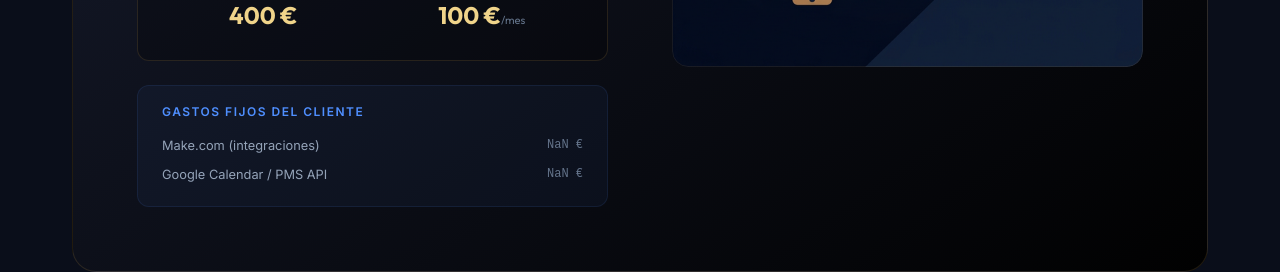
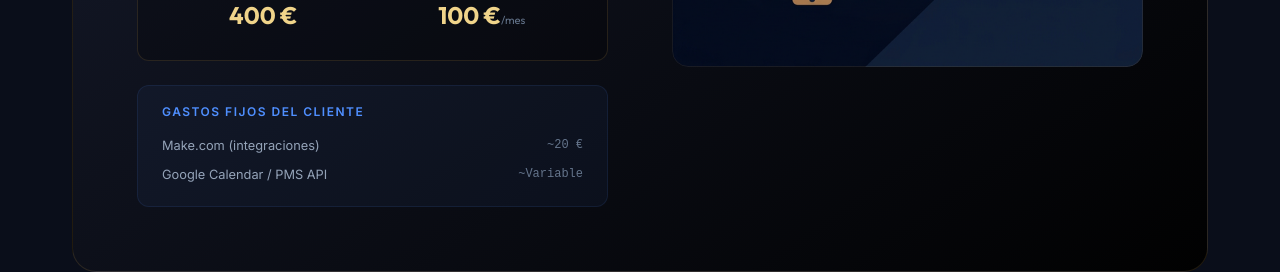
Before and after one commit to GuilloSGit/Automations, a React (Vite) app: page / in a window 1280 px wide. Shown: the part 2720-2992 px from the top of the page. Built offline with nearby package versions, Linux system fonts and the light colour scheme; no server answers.

Commit message:
fix: description and cost varible for each service

```diff
--- a/src/components/ModuleCard.jsx
+++ b/src/components/ModuleCard.jsx
@@ -68,7 +68,7 @@ export default function ModuleCard({ module, index }) {
                     {module.fixedCosts.map((cost, i) => (
                         <div className="module-card__cost-item" key={i}>
                             <span>{cost.name}</span>
-                            <span>{formatPrice(cost.cost)}</span>
+                            <span>~{cost.cost > 0 ? formatPrice(cost.cost) : cost.description}</span>
                         </div>
                     ))}
                 </div>
--- a/src/data/modulesData.js
+++ b/src/data/modulesData.js
@@ -22,9 +22,9 @@ export const modules = [
         price: 350,
         maintenance: 100,
         fixedCosts: [
-            { name: "Twilio (telefonía)", cost: "~30€/mes" },
-            { name: "Vapi (voice AI)", cost: "~25€/mes" },
-            { name: "OpenAI (GPT)", cost: "~15€/mes según volumen" },
+            { name: "Twilio (telefonía)", cost: 30, description: "/mes" },
+            { name: "Vapi (voice AI)", cost: 25, description: "/mes" },
+            { name: "OpenAI (GPT)", cost: 15, description: "/mes según volumen" },
         ],
         features: [
             {
@@ -57,8 +57,8 @@ export const modules = [
         price: 400,
         maintenance: 100,
         fixedCosts: [
-            { name: "Make.com (integraciones)", cost: "~20€/mes" },
-            { name: "Google Calendar / PMS API", cost: "Variable" },
+            { name: "Make.com (integraciones)", cost: 20, description: "/mes" },
+            { name: "Google Calendar / PMS API", cost: 0, description: "Variable" },
         ],
         features: [
             {
@@ -91,8 +91,8 @@ export const modules = [
         price: 500,
         maintenance: 120,
         fixedCosts: [
-            { name: "Stripe / PayPal (comisiones)", cost: "~1.4% + 0.25€/transacción" },
-            { name: "SMS (envío de links)", cost: "~0.07€/SMS" },
+            { name: "Stripe / PayPal (comisiones)", cost: 0, description: "~1.4% + 0.25€/transacción" },
+            { name: "SMS (envío de links)", cost: 0.07, description: "/SMS" },
         ],
         features: [
             {
@@ -125,7 +125,7 @@ export const modules = [
         price: 250,
         maintenance: 80,
         fixedCosts: [
-            { name: "OpenAI (embeddings + GPT)", cost: "~10€/mes" },
+            { name: "OpenAI (embeddings + GPT)", cost: 10, description: "/mes" },
         ],
         features: [
             {
@@ -158,8 +158,8 @@ export const modules = [
         price: 300,
         maintenance: 100,
         fixedCosts: [
-            { name: "Make.com (automatizaciones)", cost: "~15€/mes" },
-            { name: "Hosting de dashboard", cost: "~10€/mes" },
+            { name: "Make.com (automatizaciones)", cost: 15, description: "/mes" },
+            { name: "Hosting de dashboard", cost: 10, description: "/mes" },
         ],
         features: [
             {
```
